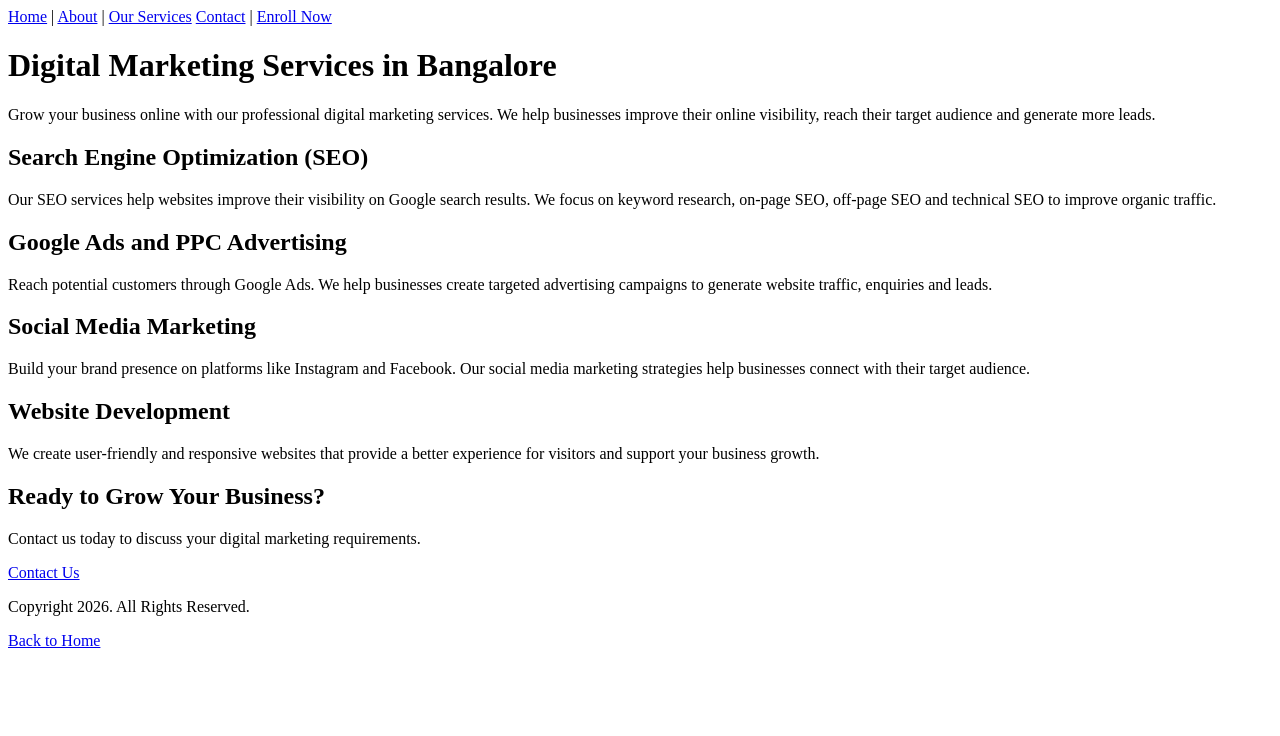
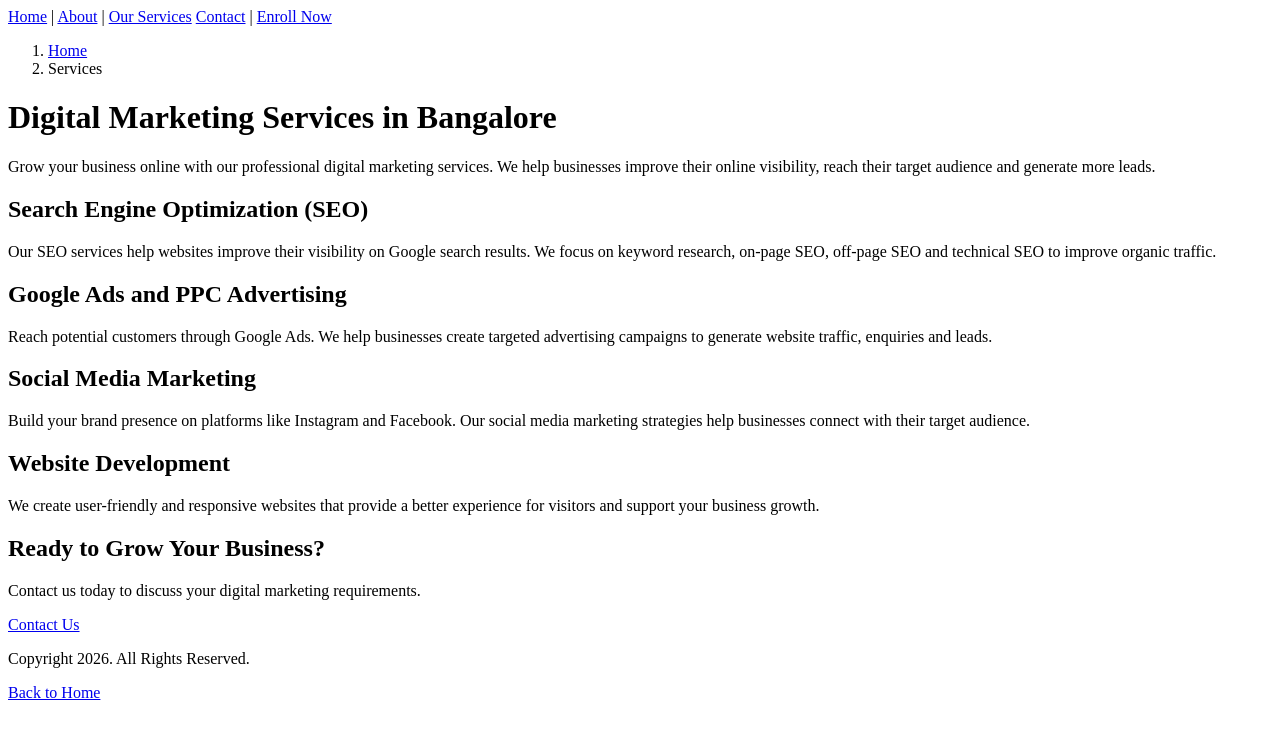
Before and after one commit to dasarivaralakshmi/my-website, a plain HTML site: page digital-marketing-services.html in a window 1280 px wide. Drawn offline with Linux system fonts and the light colour scheme.

Commit message:
Update digital-marketing-services.html

```diff
--- a/digital-marketing-services.html
+++ b/digital-marketing-services.html
@@ -67,6 +67,12 @@
         <a href="contact.html">Contact</a> |
         <a href="enroll.html">Enroll Now</a>
     </nav>
+    <nav aria-label="Breadcrumb">
+  <ol>
+    <li><a href="index.html">Home</a></li>
+    <li aria-current="page">Services</li>
+  </ol>
+</nav>
 
     <!-- Main Content -->
     <header>
```
